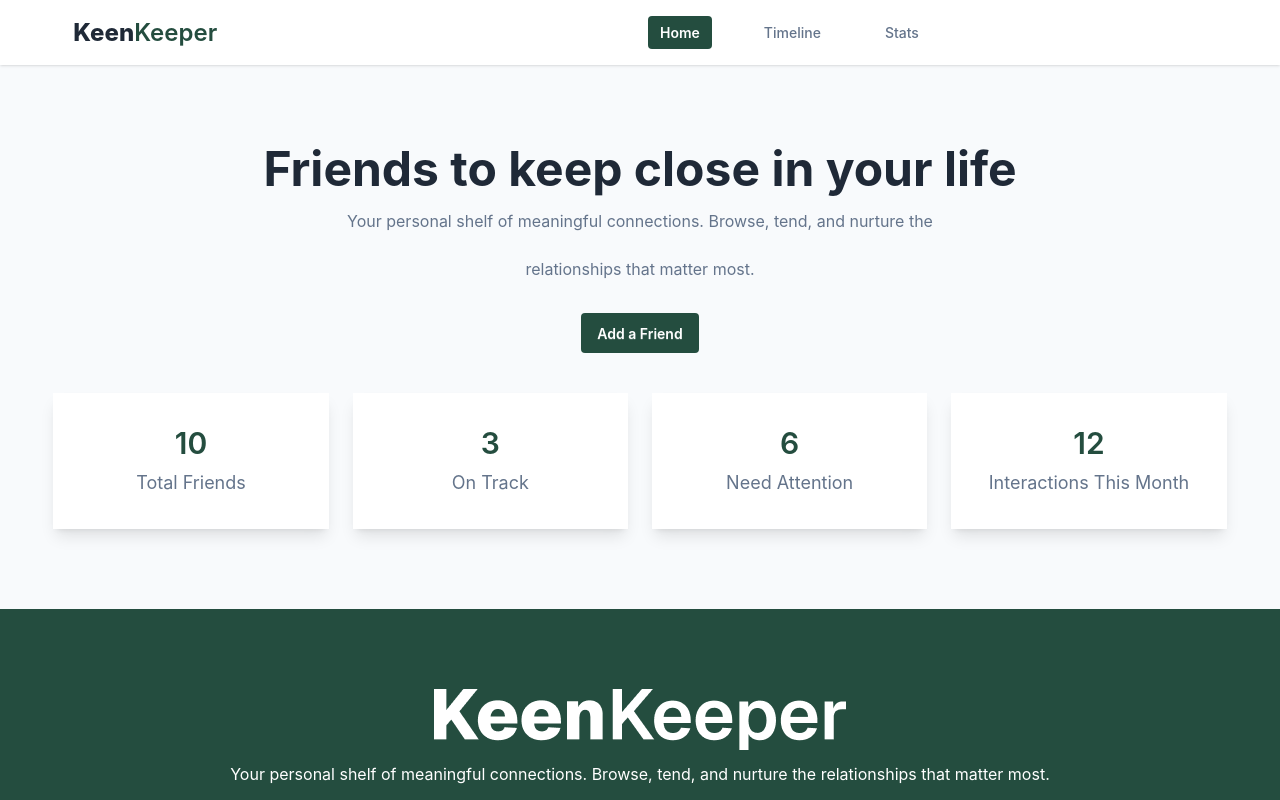
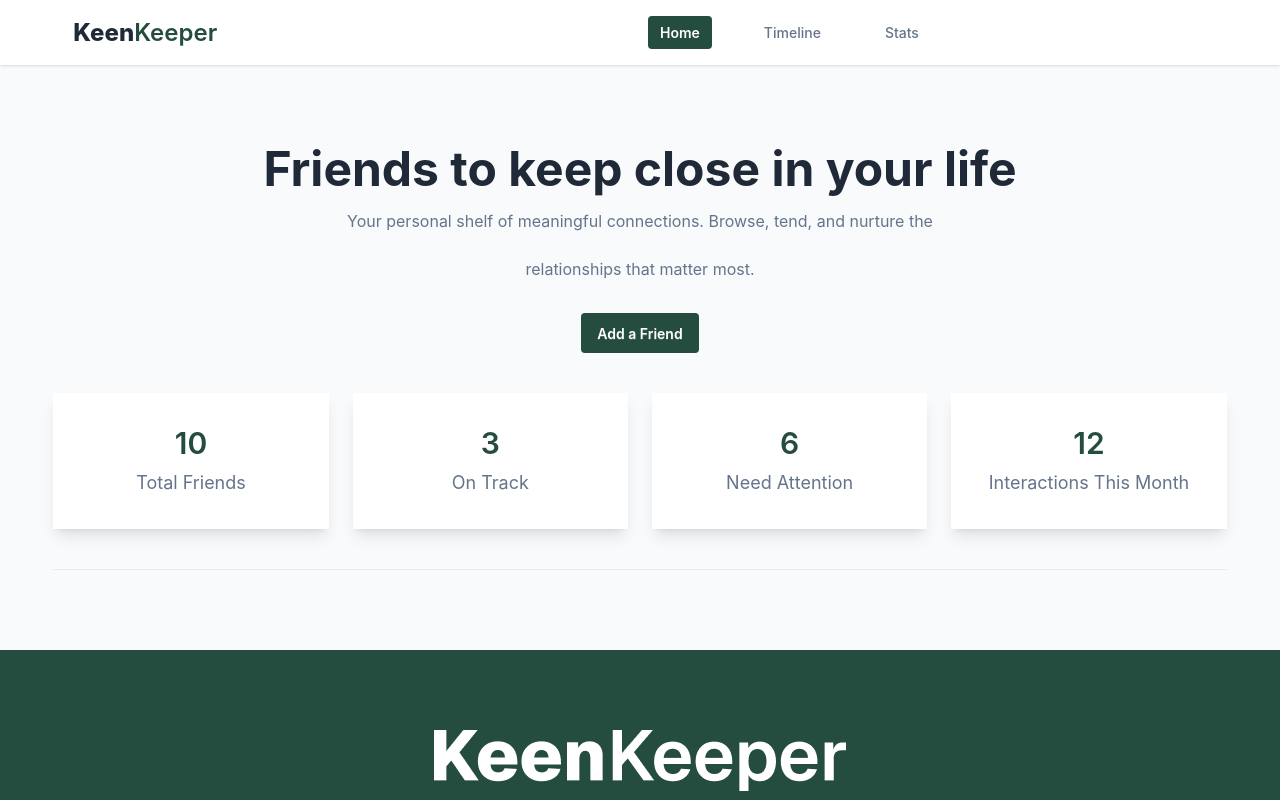
Before and after one commit to tfshorifulislam/keen-keeper, a React (Vite) app: page / in a window 1280 px wide. Shown: the top 800 px of the page. Built offline with nearby package versions, Linux system fonts and the light colour scheme.

Commit message:
banner card  section bottom divider add

```diff
--- a/src/components/bannerSectionCard/BannerSectionCard.jsx
+++ b/src/components/bannerSectionCard/BannerSectionCard.jsx
@@ -2,7 +2,8 @@ import React from 'react';
 
 const BannerSectionCard = () => {
     return (
-        <div className='grid grid-cols-2 md:grid-cols-4 gap-3 md:gap-6 mt-10 mb:mt-20 mx-auto w-11/12'>
+        <div className='mx-auto w-11/12'>
+            <div className='grid grid-cols-2 md:grid-cols-4 gap-3 md:gap-6 mt-10 mb:mt-20 '>
                 <div className='text-center py-8 px-3 bg-white shadow-lg'>
                     <p className='text-[#244D3F] mb-2 font-semibold text-3xl'>10</p>
                     <p className='text-[#64748B] text-lg'>Total Friends</p>
@@ -20,6 +21,8 @@ const BannerSectionCard = () => {
                     <p className='text-[#64748B] text-lg'>Interactions This Month</p>
                 </div>
             </div>
+            <div className='border-t border-[#E9E9E9] my-10'></div>
+        </div>
     );
 };
 
```
Lines whose indentation alone changed are shown as unchanged.
